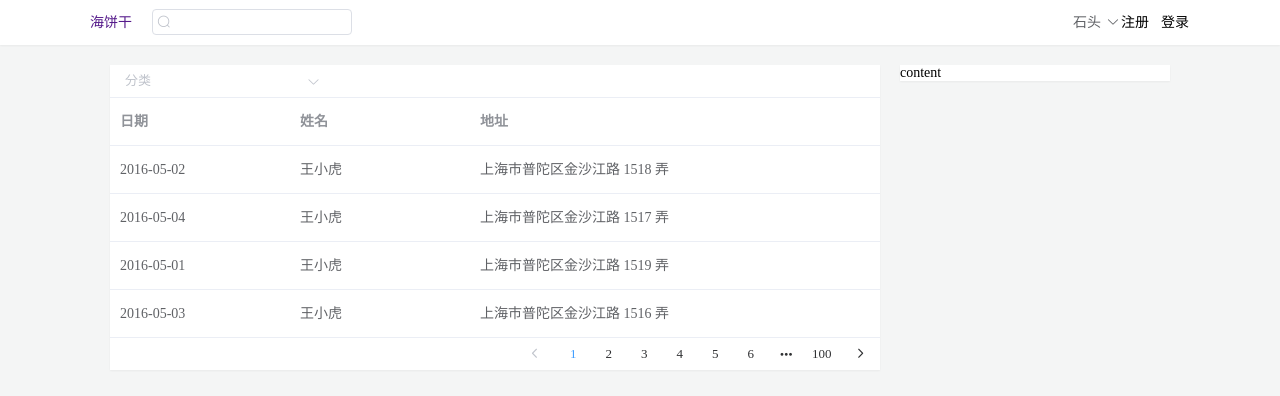
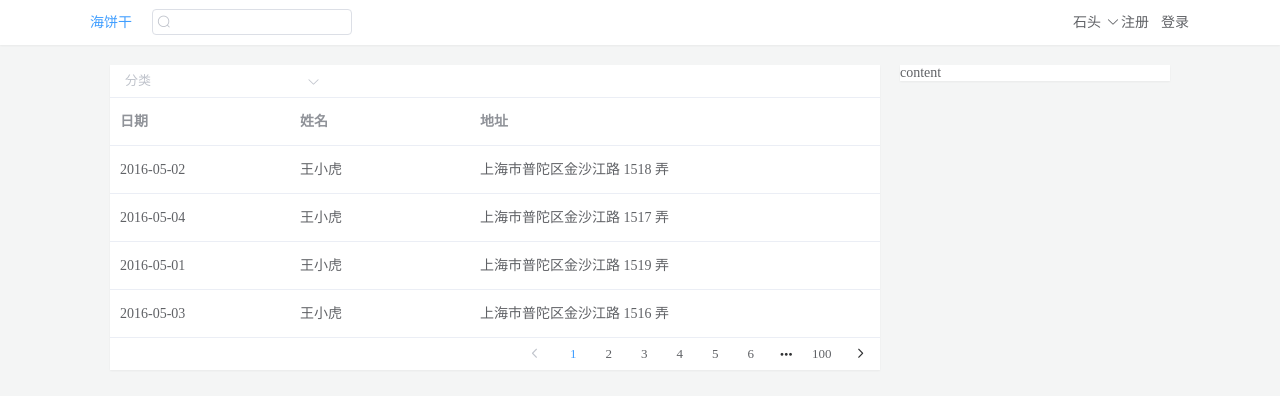
Before and after one commit to shitouplus/tp5, a Vue app in the folder vue-static/: page / in a window 1280 px wide. Shown: the top 396 px of the page. Built offline with nearby package versions, Linux system fonts and the light colour scheme.

Commit message:
1.初始化header

```diff
--- a/vue-static/src/assets/less/common.less
+++ b/vue-static/src/assets/less/common.less
@@ -1,5 +1,5 @@
-@theme-link-color: '#409EFF';
-@theme-primary-color: '#303133';
+@theme-link-color: #409EFF;
+@theme-primary-color: #606266;
 
 body {
   margin: 0;
@@ -32,5 +32,9 @@ a {
 }
 
 .el-button--text {
-  color: inherit;
+  color: @theme-primary-color;
 }
+
+.el-pagination {
+  color: @theme-primary-color;
+}
```
